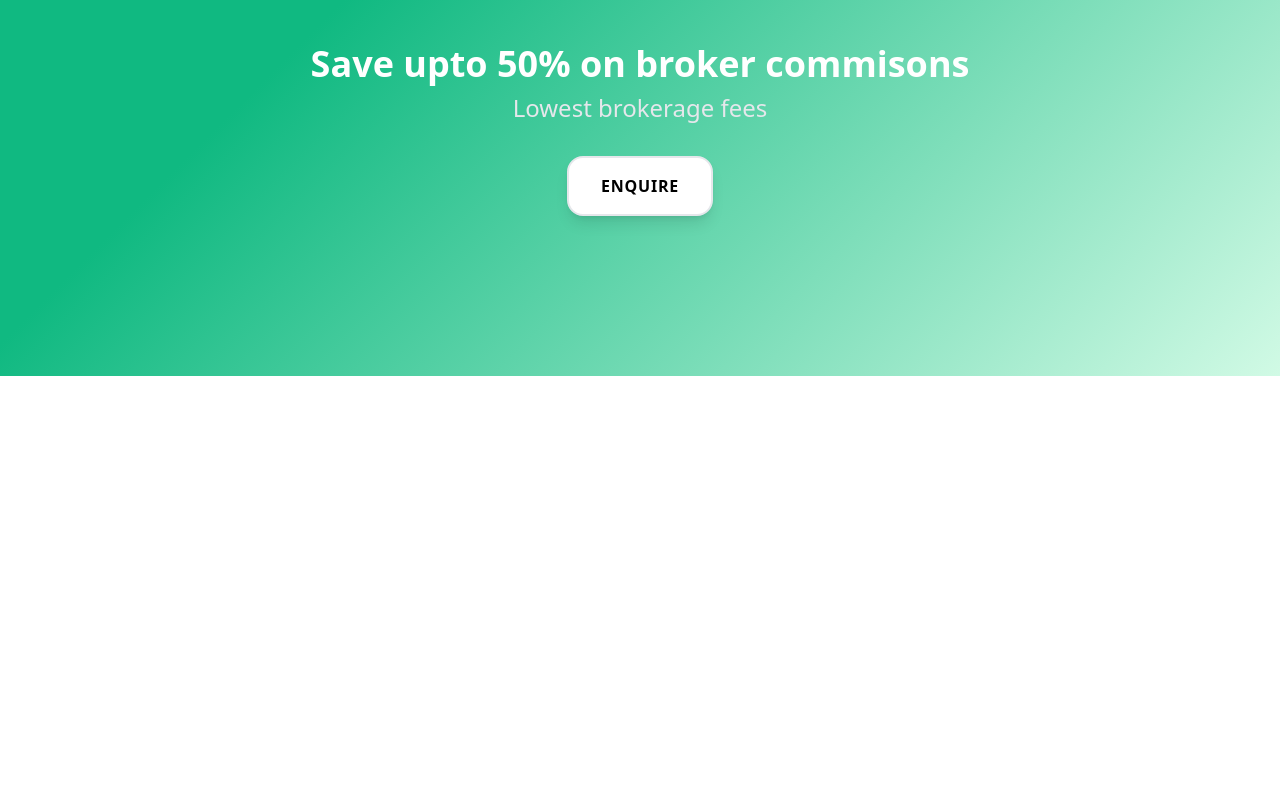
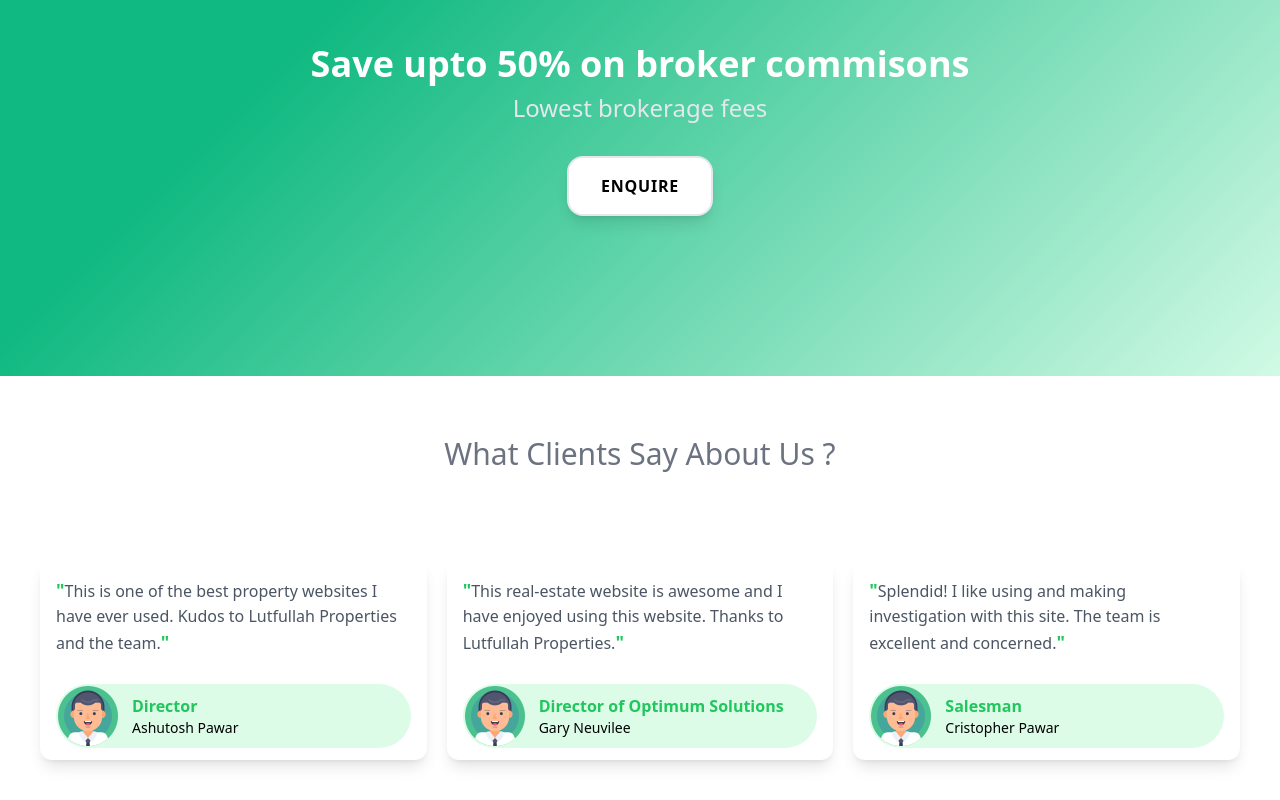
Before and after one commit to lutfullahcelenk/lutfullah-real-estate, a React (Create React App) app: page / in a window 1280 px wide. Shown: the part 3196-3996 px from the top of the page. Before the commit the page ends 3572 px from the top, so only its background shows below. Built offline with nearby package versions, Linux system fonts and the light colour scheme.

Commit message:
Client Card is created

```diff
--- /dev/null
+++ b/src/components/ClientCard/index.jsx
@@ -0,0 +1,28 @@
+import React from "react";
+import avatar from "../../assets/avatar.png";
+
+const ClientCard = ({ data: { title, name, content, image } }) => {
+  return (
+    <div className="p-4 bg-white shadow-lg rounded-xl">
+      <p className="text-gray-600 h-1/2">
+        <span className="text-lg font-bold text-green-500">"</span>
+        {content}
+        <span className="text-lg font-bold text-green-500">"</span>
+      </p>
+
+      <div className="flex items-center mt-6 bg-green-100 rounded-full">
+        <a href="/" className="relative block">
+          <img src={avatar} alt="avatar" />
+        </a>
+        <div className="flex flex-col justify-around ml-3">
+          <span className="text-base font-semibold text-green-500">
+            {title}
+          </span>
+          <span className="text-sm"> {name} </span>
+        </div>
+      </div>
+    </div>
+  );
+};
+
+export default ClientCard;
--- /dev/null
+++ b/src/constants/clients.js
@@ -0,0 +1,28 @@
+import avatar from "../assets/avatar.png"
+
+export const clients = [
+    {
+      id: 1,
+      image: {avatar},
+      title: "Director",
+      name: "Ashutosh Pawar",
+      content:
+        "This is one of the best property websites I have ever used. Kudos to Lutfullah Properties and the team.",
+    },
+    {
+      id: 2,
+      image: {avatar},
+      title: "Director of Optimum Solutions",
+      name: "Gary Neuvilee",
+      content:
+        "This real-estate website is awesome and I have enjoyed using this website. Thanks to Lutfullah Properties.",
+    },
+    {
+      id: 3,
+      image: {avatar},
+      title: "Salesman",
+      name: "Cristopher Pawar",
+      content:
+        "Splendid! I like using and making investigation with this site. The team is excellent and concerned.",
+    },
+  ];
--- a/src/pages/Home/index.jsx
+++ b/src/pages/Home/index.jsx
@@ -2,10 +2,12 @@
 //constants
 import { properties } from "../../constants/properties";
 import { locations } from "../../constants/locations";
+import { clients } from "../../constants/clients";
 //components
 import Banner from "../../components/Banner";
 import Card from "../../components/Card";
 import SiteBanner from "../../components/SiteBanner";
+import ClientCard from "../../components/ClientCard";
 
 const Home = () => {
   return (
@@ -16,7 +18,7 @@
         <h2 className="mb-2 text-3xl text-gray-500">Recent Properties</h2>
       </div>
 
-      <div className="grid gap-5 p-4 sm:grid-cols-1 md:grid-cols-2 lg:grid-cols-3">
+      <div className="grid gap-5 p-4 gap-x-5 sm:grid-cols-1 md:grid-cols-2 lg:grid-cols-3">
         {properties.map((property) => (
           <Card key={property?.id} data={property} />
         ))}
@@ -35,6 +37,17 @@
       </div>
 
       <SiteBanner bannerLocation="lower" />
+
+      <div id="properties" className="flex justify-center p-10 mt-5">
+        <h2 className="mb-2 text-3xl text-gray-500">What Clients Say About Us ?</h2>
+      </div>
+
+      <div className="grid gap-5 p-10 sm:grid-cols-1 md:grid-cols-2 lg:grid-cols-3">
+        {clients.map((client) => (
+          <ClientCard key={client?.id} data={client} />
+        ))}
+      </div>
+
     </>
   );
 };
```
